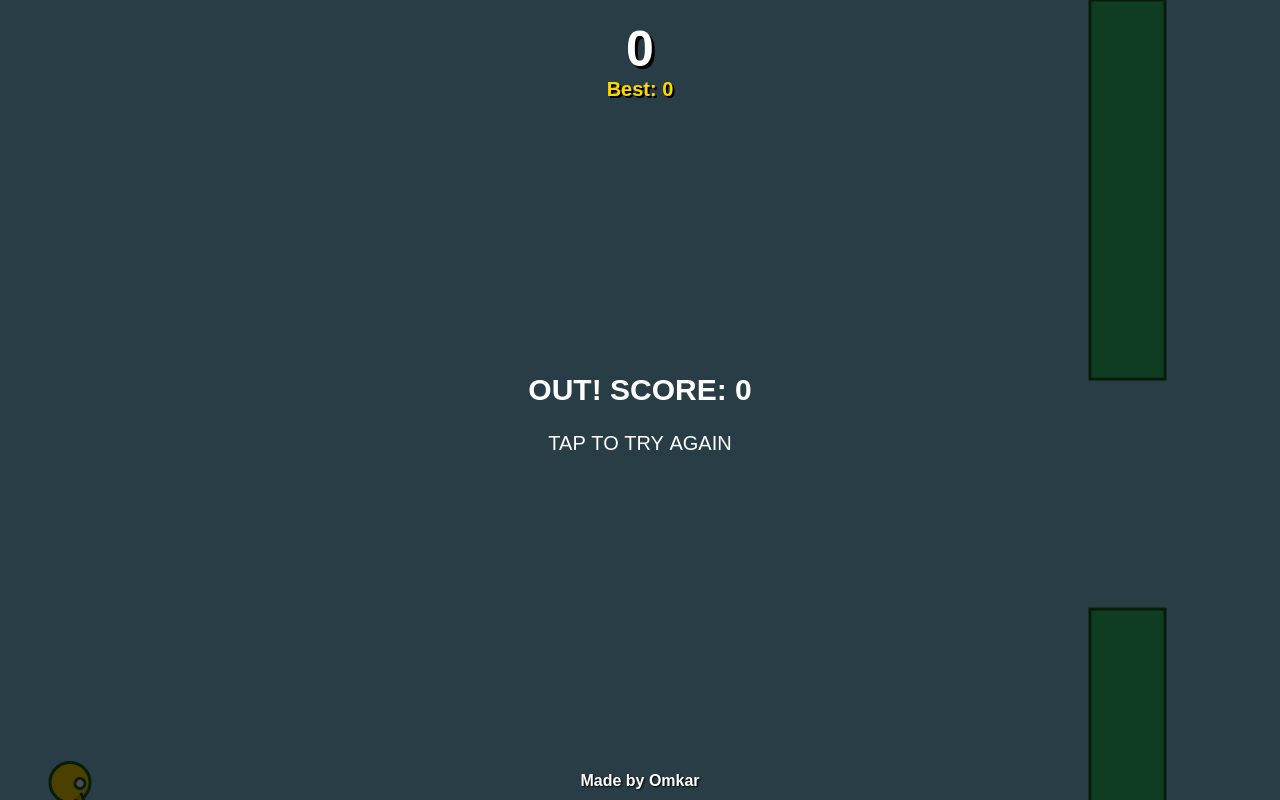
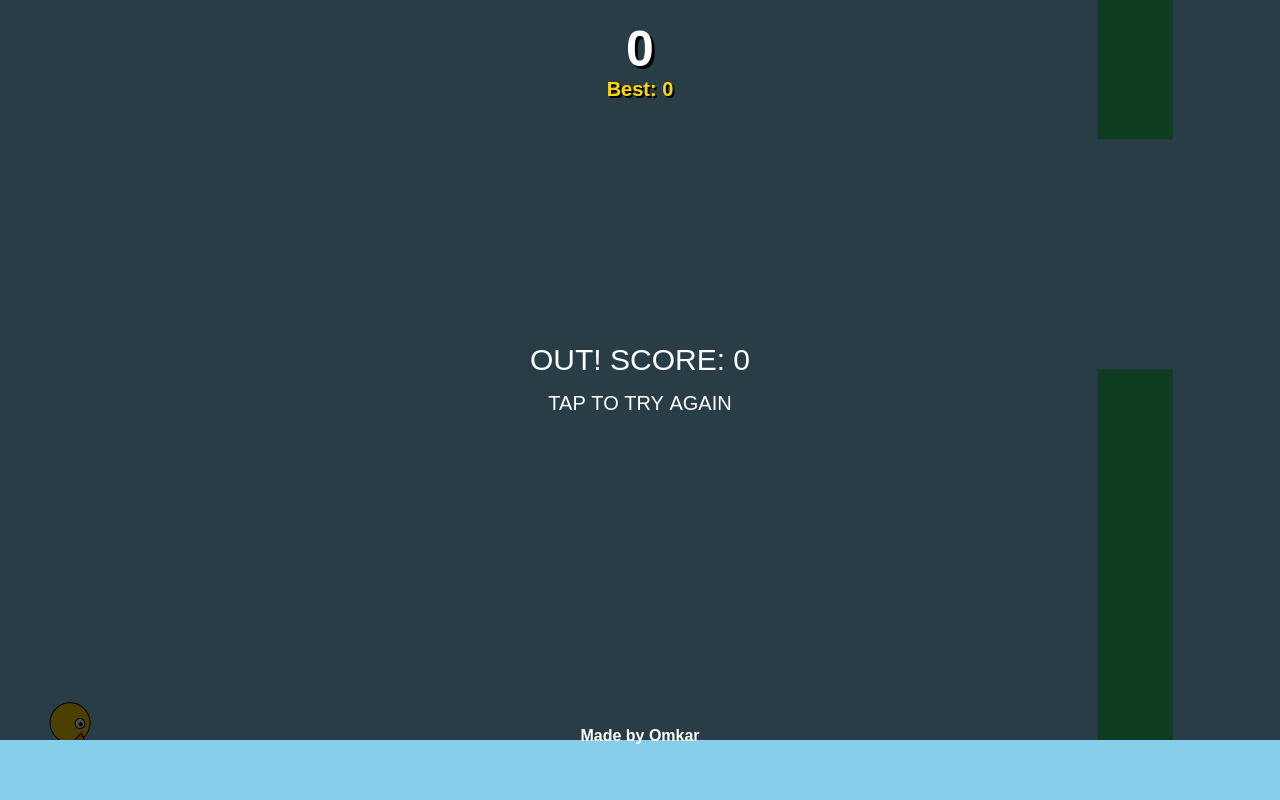
Before and after one commit to wildcard8577/Omkar-apps-hub, a plain HTML site: page index.html in a window 1280 px wide. Drawn offline with Linux system fonts and the light colour scheme.

Commit message:
Add files via upload

```diff
--- a/index.html
+++ b/index.html
@@ -3,188 +3,62 @@
 <head>
 <meta charset="UTF-8">
 <meta name="viewport" content="width=device-width, initial-scale=1.0, maximum-scale=1.0, user-scalable=0">
-    <title>Super Bird Pro + High Score</title>
+<title>Super Bird Pro + Ads</title>
+
 <style>
-        body { margin: 0; overflow: hidden; background: #87CEEB; font-family: 'Arial', sans-serif; }
-        canvas { display: block; margin: 0 auto; }
+body {
+    margin: 0;
+    overflow: hidden;
+    background: #87CEEB;
+    font-family: Arial, sans-serif;
+}
+canvas {
+    display: block;
+    margin: 0 auto;
+}
 #ui {
-            position: absolute; width: 100%; top: 20px;
-            display: flex; flex-direction: column; align-items: center;
-            color: white; pointer-events: none; z-index: 10;
+    position: absolute;
+    width: 100%;
+    top: 20px;
+    display: flex;
+    flex-direction: column;
+    align-items: center;
+    color: white;
+    pointer-events: none;
+    z-index: 10;
 }
-        .score-text { font-size: 50px; font-weight: 900; text-shadow: 3px 3px 0px #000; }
-        .high-score { font-size: 20px; font-weight: bold; text-shadow: 2px 2px 0px #000; color: #FFD700; }
+.score-text {
+    font-size: 50px;
+    font-weight: 900;
+    text-shadow: 3px 3px 0px #000;
+}
+.high-score {
+    font-size: 20px;
+    font-weight: bold;
+    text-shadow: 2px 2px 0px #000;
+    color: #FFD700;
+}
+#adsterra-banner {
+    position: fixed;
+    bottom: 0;
+    width: 100%;
+    text-align: center;
+    z-index: 20;
+}
 </style>
 </head>
+
 <body>
+
 <div id="ui">
     <div class="score-text" id="score">0</div>
     <div class="high-score" id="highScore">Best: 0</div>
 </div>
+
 <canvas id="gameCanvas"></canvas>
 
-    <audio id="bgMusic" loop>
-        <source src="https://www.bensound.com/bensound-music/bensound-relaxing.mp3" type="audio/mpeg">
-    </audio>
-
-    <script>
-        const canvas = document.getElementById('gameCanvas');
-        const ctx = canvas.getContext('2d');
-        const scoreElement = document.getElementById('score');
-        const highScoreElement = document.getElementById('highScore');
-        const bgMusic = document.getElementById('bgMusic');
-
-        canvas.width = window.innerWidth;
-        canvas.height = window.innerHeight;
-
-        // --- GAME CONFIG ---
-        const GRAVITY = 0.3;
-        const JUMP = -6;
-        const PIPE_WIDTH = 75;
-        const PIPE_GAP = 230;
-        const PIPE_DISTANCE = 350;
-
-        let bird = { x: 70, y: canvas.height/2, radius: 20, velocity: 0 };
-        let pipes = [];
-        let score = 0;
-        let highScore = localStorage.getItem('birdHighScore') || 0;
-        let gameActive = true;
-        let firstTap = true;
-
-        highScoreElement.innerText = "Best: " + highScore;
-
-        function createPipe() {
-            let minH = 100;
-            let maxH = canvas.height - PIPE_GAP - minH;
-            let topHeight = Math.random() * (maxH - minH) + minH;
-            pipes.push({ x: canvas.width, top: topHeight, passed: false });
-        }
-
-        function resetGame() {
-            bird.y = canvas.height / 2;
-            bird.velocity = 0;
-            pipes = [];
-            score = 0;
-            scoreElement.innerText = "0";
-            gameActive = true;
-            createPipe();
-        }
-
-        const handleAction = (e) => {
-            if (e.type === 'touchstart') e.preventDefault();
-
-            // Start music on first tap
-            if(firstTap) {
-                bgMusic.play();
-                firstTap = false;
-            }
-
-            if (!gameActive) {
-                resetGame();
-            } else {
-                bird.velocity = JUMP;
-            }
-        };
-
-        window.addEventListener('touchstart', handleAction, {passive: false});
-        window.addEventListener('mousedown', handleAction);
-
-        function update() {
-            if (!gameActive) return;
-
-            bird.velocity += GRAVITY;
-            bird.y += bird.velocity;
-
-            if (pipes.length === 0 || pipes[pipes.length - 1].x < canvas.width - PIPE_DISTANCE) {
-                createPipe();
-            }
-
-            pipes.forEach((pipe, index) => {
-                pipe.x -= 3.8;
-
-                if (bird.x + bird.radius - 5 > pipe.x && bird.x - bird.radius + 5 < pipe.x + PIPE_WIDTH) {
-                    if (bird.y - bird.radius + 5 < pipe.top || bird.y + bird.radius - 5 > pipe.top + PIPE_GAP) {
-                        endGame();
-                    }
-                }
-
-                if (!pipe.passed && pipe.x < bird.x) {
-                    score++;
-                    pipe.passed = true;
-                    scoreElement.innerText = score;
-                }
-
-                if (pipe.x + PIPE_WIDTH < 0) pipes.splice(index, 1);
-            });
-
-            if (bird.y + bird.radius > canvas.height || bird.y - bird.radius < 0) {
-                endGame();
-            }
-        }
-
-        function endGame() {
-            gameActive = false;
-            if (score > highScore) {
-                highScore = score;
-                localStorage.setItem('birdHighScore', highScore);
-                highScoreElement.innerText = "Best: " + highScore;
-            }
-        }
-
-        function draw() {
-            ctx.fillStyle = "#87CEEB";
-            ctx.fillRect(0, 0, canvas.width, canvas.height);
-
-            // Pipes
-            pipes.forEach(pipe => {
-                ctx.fillStyle = "#2ecc71";
-                ctx.fillRect(pipe.x, 0, PIPE_WIDTH, pipe.top);
-                ctx.fillRect(pipe.x, pipe.top + PIPE_GAP, PIPE_WIDTH, canvas.height);
-                ctx.strokeStyle = "#1b5e20";
-                ctx.lineWidth = 3;
-                ctx.strokeRect(pipe.x, 0, PIPE_WIDTH, pipe.top);
-                ctx.strokeRect(pipe.x, pipe.top + PIPE_GAP, PIPE_WIDTH, canvas.height);
-            });
-
-            // Bird
-            ctx.save();
-            ctx.translate(bird.x, bird.y);
-            ctx.rotate(bird.velocity * 0.05);
-            ctx.beginPath();
-            ctx.arc(0, 0, bird.radius, 0, Math.PI * 2);
-            ctx.fillStyle = "#FFD700";
-            ctx.fill();
-            ctx.stroke();
-            // Eye
-            ctx.beginPath(); ctx.arc(8, -6, 5, 0, Math.PI * 2); ctx.fillStyle = "white"; ctx.fill(); ctx.stroke();
-            // Beak
-            ctx.beginPath(); ctx.moveTo(15, 0); ctx.lineTo(25, 5); ctx.lineTo(15, 10); ctx.fillStyle = "orange"; ctx.fill(); ctx.stroke();
-            ctx.restore();
-
-            if (!gameActive) {
-                ctx.fillStyle = "rgba(0,0,0,0.7)";
-                ctx.fillRect(0,0, canvas.width, canvas.height);
-                ctx.fillStyle = "white";
-                ctx.textAlign = "center";
-                ctx.font = "bold 30px Arial";
-                ctx.fillText("OUT! SCORE: " + score, canvas.width/2, canvas.height/2);
-                ctx.font = "20px Arial";
-                ctx.fillText("TAP TO TRY AGAIN", canvas.width/2, canvas.height/2 + 50);
-            }
-
-            update();
-            requestAnimationFrame(draw);
-        }
-
-        createPipe();
-        draw();
-    </script>
-</body>
-</html>
-<!-- Existing body ke end me, canvas ke baad -->
-<div style="position: fixed; bottom: 10px; width: 100%; text-align: center; font-weight: bold; color: white; text-shadow: 1px 1px 2px black; z-index: 10;">
-    Made by Omkar
-</div>
+<!-- ADSTERRA BANNER -->
+<div id="adsterra-banner">
 <script>
   atOptions = {
     'key' : 'cb751c82e052e75ebe39907620002ba0',
@@ -195,3 +69,161 @@
   };
 </script>
 <script src="https://www.highperformanceformat.com/cb751c82e052e75ebe39907620002ba0/invoke.js"></script>
+</div>
+
+<script>
+const canvas = document.getElementById("gameCanvas");
+const ctx = canvas.getContext("2d");
+const scoreEl = document.getElementById("score");
+const highScoreEl = document.getElementById("highScore");
+
+canvas.width = window.innerWidth;
+canvas.height = window.innerHeight - 60;
+
+const GRAVITY = 0.3;
+const JUMP = -6;
+const PIPE_WIDTH = 75;
+const PIPE_GAP = 230;
+const PIPE_DISTANCE = 350;
+
+let bird = { x: 70, y: canvas.height/2, r: 20, v: 0 };
+let pipes = [];
+let score = 0;
+let highScore = localStorage.getItem("birdHighScore") || 0;
+let gameOn = true;
+
+highScoreEl.innerText = "Best: " + highScore;
+
+function newPipe() {
+    let min = 100;
+    let max = canvas.height - PIPE_GAP - min;
+    let top = Math.random() * (max - min) + min;
+    pipes.push({ x: canvas.width, top: top, passed: false });
+}
+
+function resetGame() {
+    bird.y = canvas.height/2;
+    bird.v = 0;
+    pipes = [];
+    score = 0;
+    scoreEl.innerText = 0;
+    gameOn = true;
+    newPipe();
+}
+
+function endGame() {
+    gameOn = false;
+    if (score > highScore) {
+        highScore = score;
+        localStorage.setItem("birdHighScore", highScore);
+        highScoreEl.innerText = "Best: " + highScore;
+    }
+}
+
+function tap() {
+    if (!gameOn) resetGame();
+    else bird.v = JUMP;
+}
+
+window.addEventListener("touchstart", tap);
+window.addEventListener("mousedown", tap);
+
+function update() {
+    if (!gameOn) return;
+
+    bird.v += GRAVITY;
+    bird.y += bird.v;
+
+    if (pipes.length === 0 || pipes[pipes.length-1].x < canvas.width - PIPE_DISTANCE) {
+        newPipe();
+    }
+
+    pipes.forEach((p,i)=>{
+        p.x -= 3.8;
+
+        if (
+            bird.x + bird.r > p.x &&
+            bird.x - bird.r < p.x + PIPE_WIDTH &&
+            (bird.y - bird.r < p.top || bird.y + bird.r > p.top + PIPE_GAP)
+        ) endGame();
+
+        if (!p.passed && p.x < bird.x) {
+            score++;
+            p.passed = true;
+            scoreEl.innerText = score;
+        }
+
+        if (p.x + PIPE_WIDTH < 0) pipes.splice(i,1);
+    });
+
+    if (bird.y + bird.r > canvas.height || bird.y - bird.r < 0) endGame();
+}
+
+function draw() {
+    ctx.fillStyle = "#87CEEB";
+    ctx.fillRect(0,0,canvas.width,canvas.height);
+
+    pipes.forEach(p=>{
+        ctx.fillStyle = "#2ecc71";
+        ctx.fillRect(p.x,0,PIPE_WIDTH,p.top);
+        ctx.fillRect(p.x,p.top+PIPE_GAP,PIPE_WIDTH,canvas.height);
+    });
+
+    // BIRD WITH FACE
+    ctx.save();
+    ctx.translate(bird.x,bird.y);
+    ctx.rotate(bird.v*0.05);
+
+    ctx.beginPath();
+    ctx.arc(0,0,bird.r,0,Math.PI*2);
+    ctx.fillStyle="#FFD700";
+    ctx.fill();
+    ctx.stroke();
+
+    ctx.beginPath();
+    ctx.arc(8,-6,5,0,Math.PI*2);
+    ctx.fillStyle="white";
+    ctx.fill();
+    ctx.stroke();
+
+    ctx.beginPath();
+    ctx.arc(9,-6,2,0,Math.PI*2);
+    ctx.fillStyle="black";
+    ctx.fill();
+
+    ctx.beginPath();
+    ctx.moveTo(15,0);
+    ctx.lineTo(25,5);
+    ctx.lineTo(15,10);
+    ctx.closePath();
+    ctx.fillStyle="orange";
+    ctx.fill();
+    ctx.stroke();
+
+    ctx.restore();
+
+    if (!gameOn) {
+        ctx.fillStyle="rgba(0,0,0,0.7)";
+        ctx.fillRect(0,0,canvas.width,canvas.height);
+        ctx.fillStyle="white";
+        ctx.font="30px Arial";
+        ctx.textAlign="center";
+        ctx.fillText("OUT! SCORE: "+score, canvas.width/2, canvas.height/2);
+        ctx.font="20px Arial";
+        ctx.fillText("TAP TO TRY AGAIN", canvas.width/2, canvas.height/2+40);
+    }
+
+    update();
+    requestAnimationFrame(draw);
+}
+
+newPipe();
+draw();
+</script>
+
+<div style="position:fixed;bottom:55px;width:100%;text-align:center;color:white;font-weight:bold;">
+Made by Omkar
+</div>
+
+</body>
+</html>
```
Lines whose indentation alone changed are shown as unchanged.
